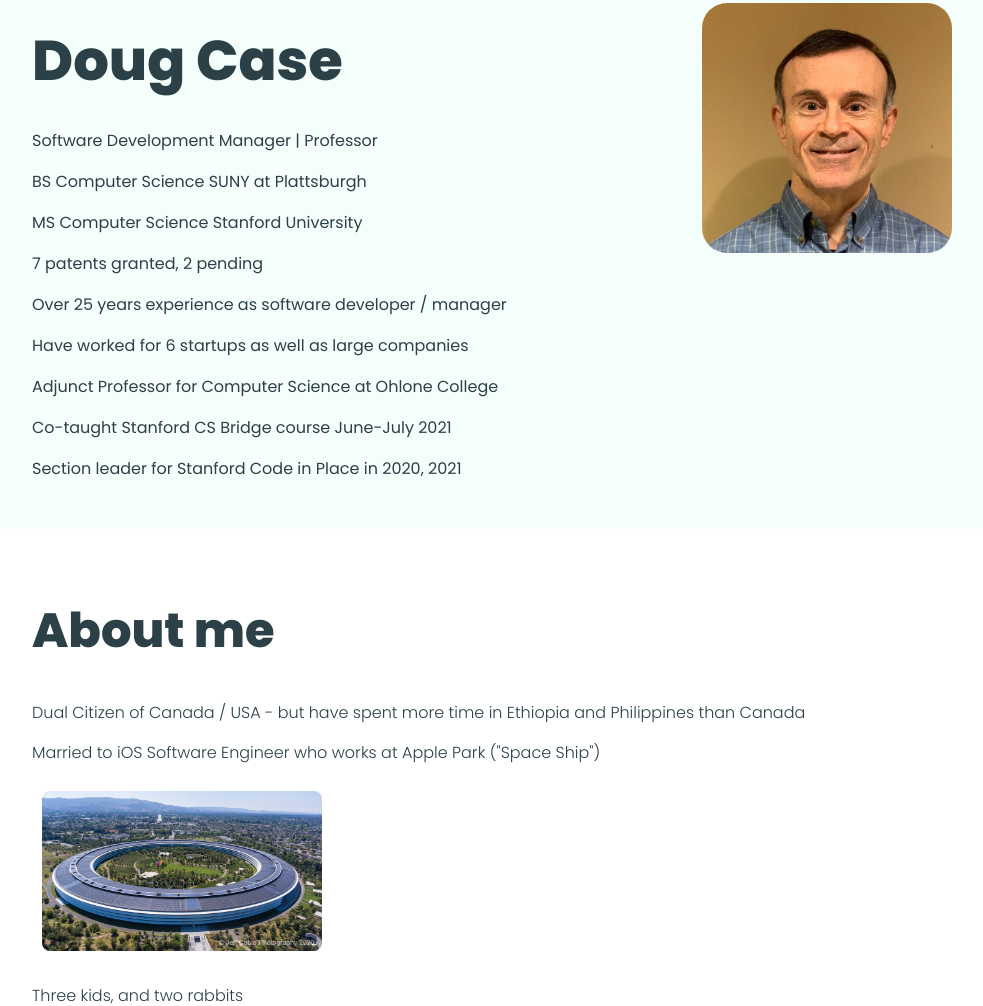
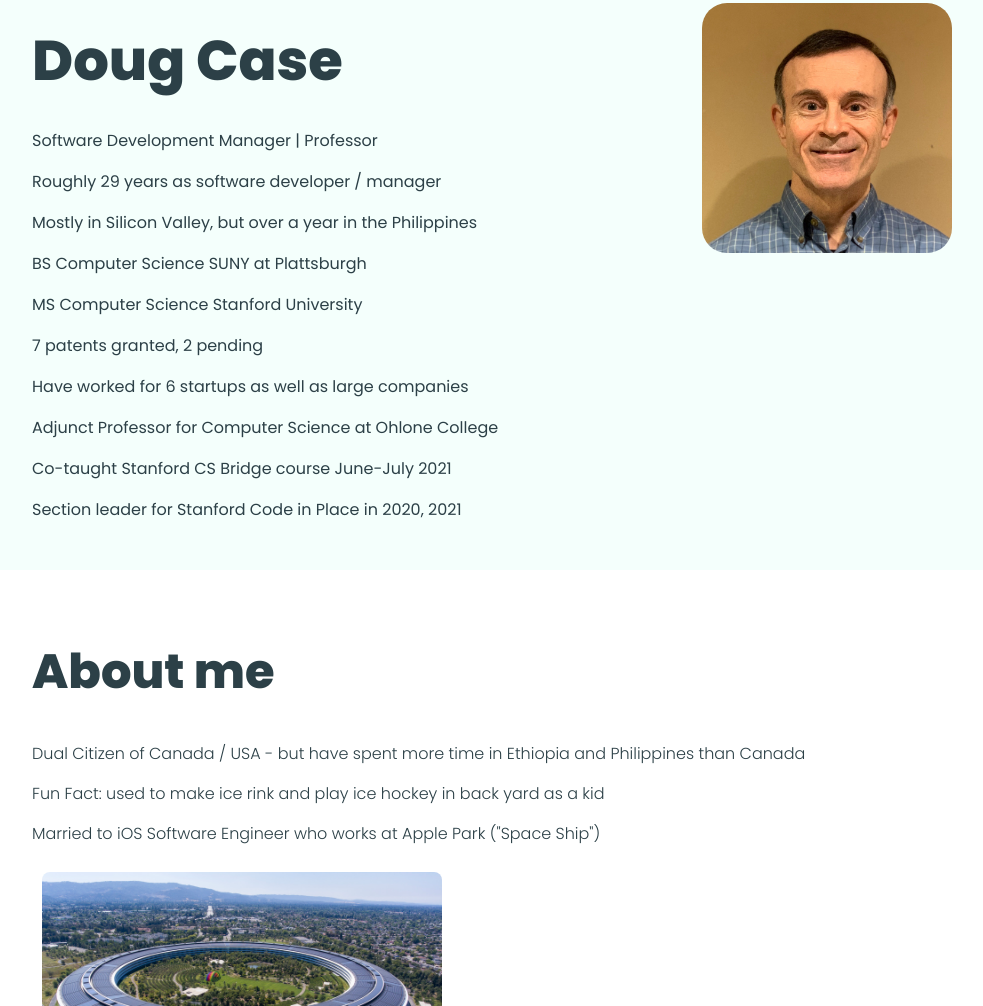
Before and after one commit to dogcage/personalpage, a plain HTML site: page index.html in a window 1280 px wide. Shown: the part 131-1137 px from the top of the page, without its empty margins (128-1111 px from the left). Drawn offline with Linux system fonts and the light colour scheme.

Commit message:
Minor updates to add used to make ice hockey rink

```diff
--- a/index.html
+++ b/index.html
@@ -26,10 +26,11 @@
             <div class="details">
                 <h1>Doug Case</h1>
                 <p>Software Development Manager | Professor</p>
+                <p>Roughly 29 years as software developer / manager</p>
+                <p>Mostly in Silicon Valley, but over a year in the Philippines</p>
                 <p>BS Computer Science SUNY at Plattsburgh</p>
                 <p>MS Computer Science Stanford University</p>
                 <p>7 patents granted, 2 pending</p>
-                <p>Over 25 years experience as software developer / manager</p>
                 <p>Have worked for 6 startups as well as large companies</p>
                 <p>Adjunct Professor for Computer Science at Ohlone College</p>
                 <p>Co-taught Stanford CS Bridge course June-July 2021</p>
@@ -44,12 +45,13 @@
         <div class="container">
             <h2>About me</h2>
             <p>Dual Citizen of Canada / USA - but have spent more time in Ethiopia and Philippines than Canada</p>
+            <p>Fun Fact: used to make ice rink and play ice hockey in back yard as a kid</p>
             <p>Married to iOS Software Engineer who works at Apple Park ("Space Ship")</p>
-            <div class="project-card">
+            <div class="project-card2">
                 <img src="images/applepark.jpg">
             </div>
             <p>Three kids, and two rabbits</p>
-            <div class="project-card">
+            <div class="project-card2">
                 <img src="images/rabbits4.jpg">
             </div>
         </div>
--- a/style.css
+++ b/style.css
@@ -142,9 +142,19 @@ h2 {
     flex-wrap: wrap;
 }
 
+.project-card2 {
+    padding: 10px;
+    width: 420px;
+}
+
 .project-card {
     padding: 10px;
     width: 300px;
+}
+
+.project-card2 img {
+    width: 100%;
+    border-radius: 8px;
 }
 
 .project-card img {
```
